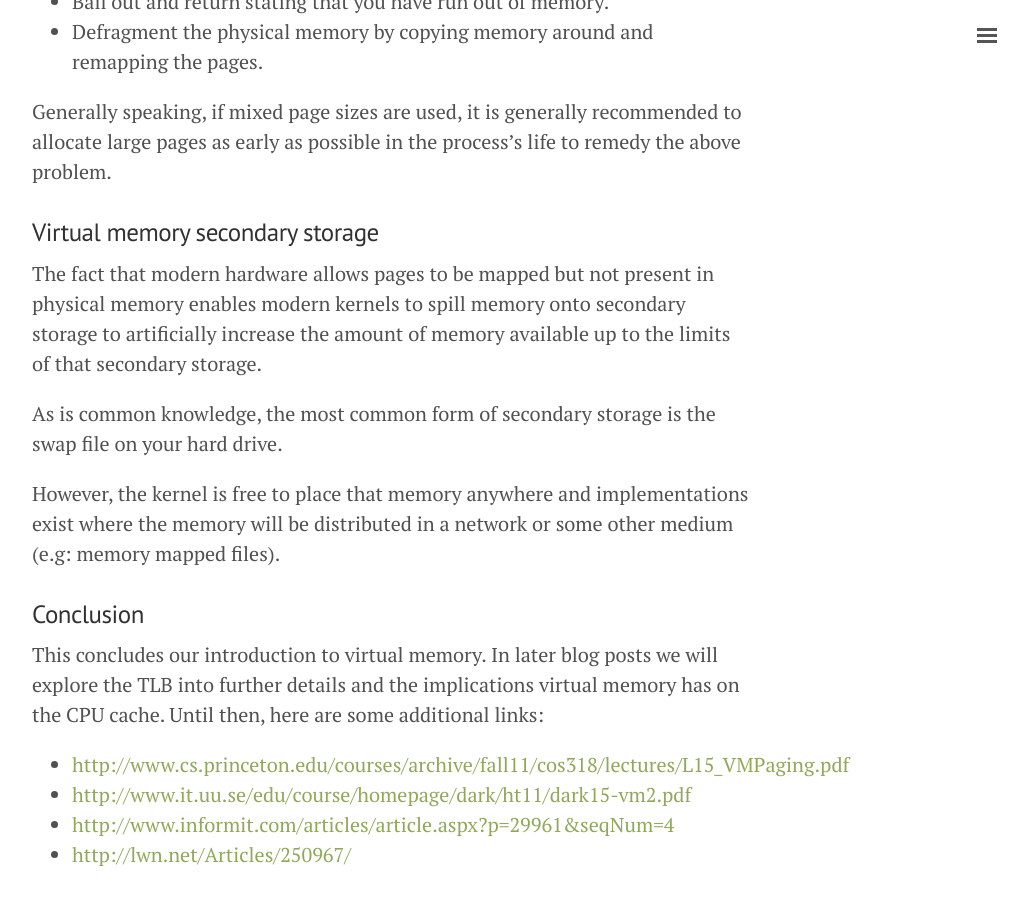
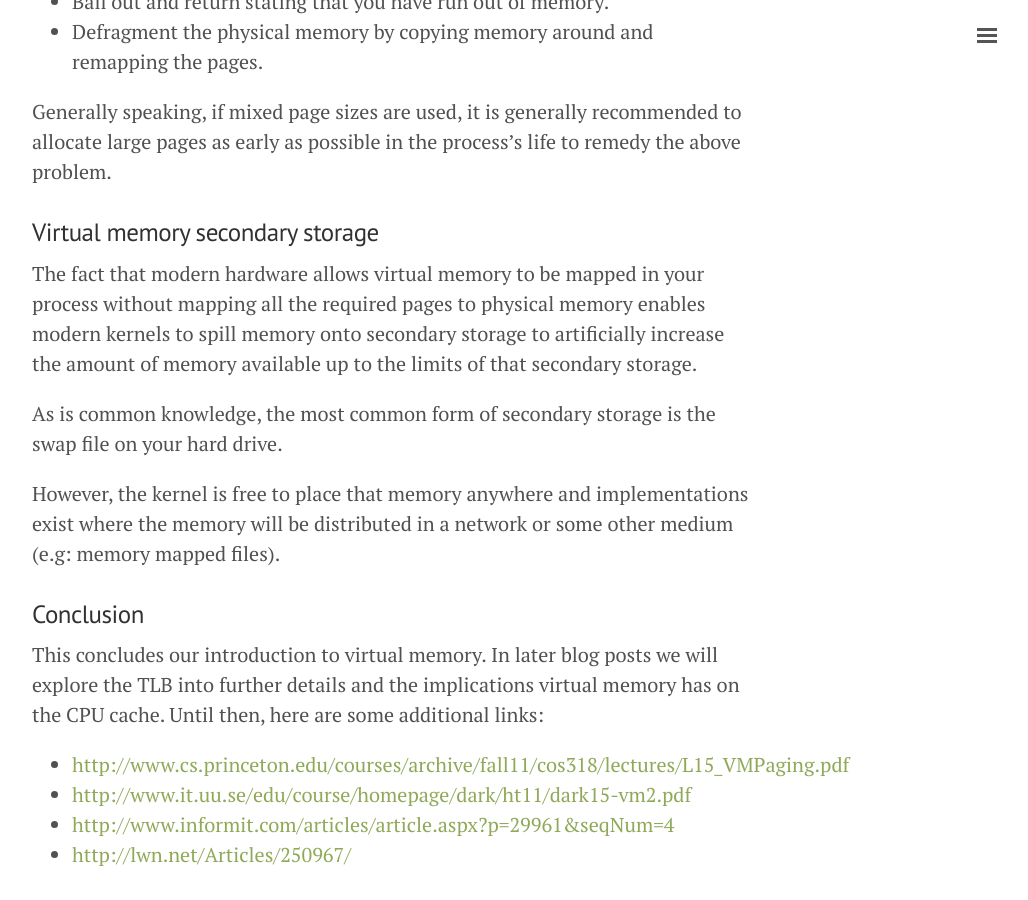
Before and after one commit to nfrechette/nfrechette.github.io, a Jekyll site: the page built from _posts/2014-05-12-virtual_memory_explained.md, in a window 1280 px wide and 900 px high, scrolled down 3820 px. Shown: the whole window, without its empty margins (248-1276 px from the left). Built offline with Jekyll 4.4.1, drawn with Linux system fonts in a browser that asks for light colours; comment, search, counter and statistics services are not loaded.

Commit message:
Clarify wording on virtual memory explained to differentiate between mapping virtual memory in a process and mapping pages to physical memory.

```diff
--- a/_posts/2014-05-12-virtual_memory_explained.md
+++ b/_posts/2014-05-12-virtual_memory_explained.md
@@ -61,7 +61,7 @@ Generally speaking, if mixed page sizes are used, it is generally recommended to
 
 ### Virtual memory secondary storage
 
-The fact that modern hardware allows pages to be mapped but not present in physical memory enables modern kernels to spill memory onto secondary storage to artificially increase the amount of memory available up to the limits of that secondary storage.
+The fact that modern hardware allows virtual memory to be mapped in your process without mapping all the required pages to physical memory enables modern kernels to spill memory onto secondary storage to artificially increase the amount of memory available up to the limits of that secondary storage.
 
 As is common knowledge, the most common form of secondary storage is the swap file on your hard drive.
 
```
